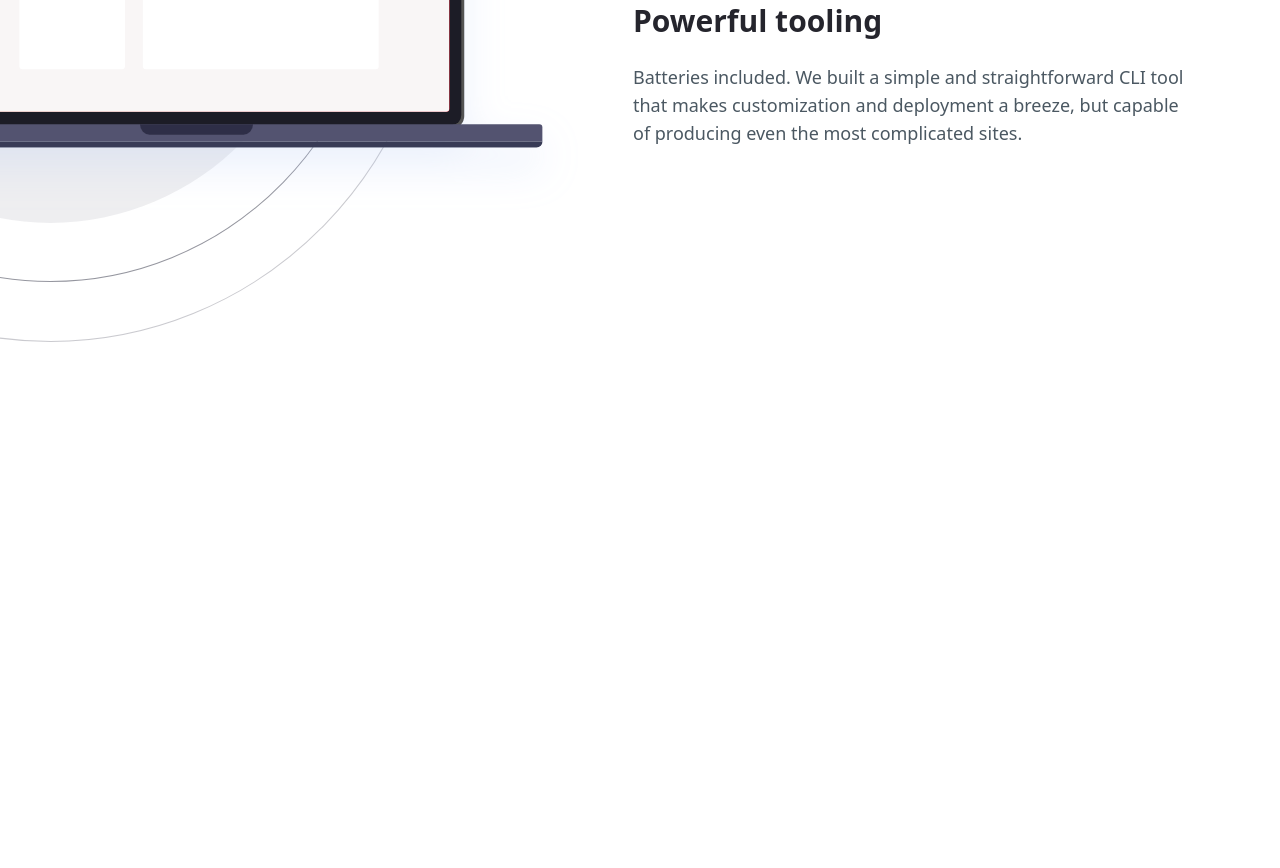
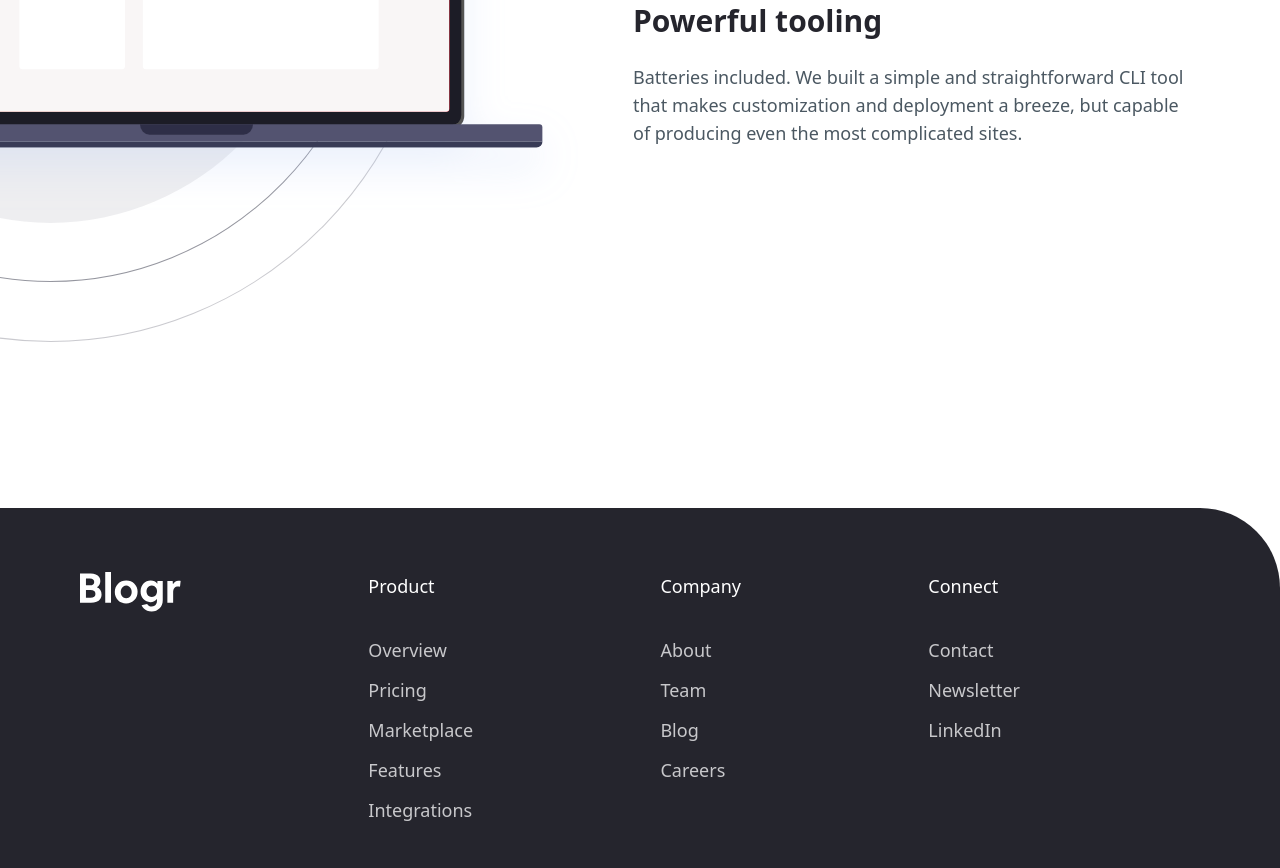
Before and after one commit to xeuxdev/blogr-landing-page, a website: page index.html in a window 1280 px wide. Shown: the part 2567-3435 px from the top of the page. Before the commit the page ends 3075 px from the top, so only its background shows below. Drawn offline with Linux system fonts and the light colour scheme.

Commit message:
finished footer section

```diff
--- a/index.html
+++ b/index.html
@@ -333,28 +333,53 @@
           </div>
         </div>
       </section>
+
+
+      <footer class="lg:h-[22.5rem] bg-footerBg rounded-tr-[5rem] py-16">
+        <div class="container">
+          <div class="flex justify-center items-center flex-col lg:items-start lg:justify-between lg:flex-row lg:pr-[11.25rem]">
+            <!-- logo -->
+            <div class="mb-20 lg:mb-0">
+              <img src="images/logo.svg" alt="logo">
+            </div>
+
+            <!-- links 1 -->
+            <div class="links1  text-center lg:text-left mb-14 lg:mb-0">
+              <p class="mb-9 text-text text-xl lg:text-lg">Product</p>
+              <div class="flex flex-col space-y-3">
+                <a href="#" class="text-footerText text-xl lg:text-lg">Overview</a>
+                <a href="#" class="text-footerText text-xl lg:text-lg">Pricing</a>
+                <a href="#" class="text-footerText text-xl lg:text-lg">Marketplace</a>
+                <a href="#" class="text-footerText text-xl lg:text-lg">Features</a>
+                <a href="#" class="text-footerText text-xl lg:text-lg">Integrations</a>
+              </div>
+            </div>
+
+            <!-- links 2 -->
+            <div class="links1  text-center lg:text-left mb-14 lg:mb-0">
+              <p class="mb-9 text-text text-xl lg:text-lg">Company</p>
+              <div class="flex flex-col space-y-3">
+                <a href="#" class="text-footerText text-xl lg:text-lg">About</a>
+                <a href="#" class="text-footerText text-xl lg:text-lg">Team</a>
+                <a href="#" class="text-footerText text-xl lg:text-lg">Blog</a>
+                <a href="#" class="text-footerText text-xl lg:text-lg">Careers</a>
+              </div>
+            </div>
+
+            <!-- links 1 -->
+            <div class="links1  text-center lg:text-left mb-14 lg:mb-0">
+              <p class="mb-9 text-text text-xl lg:text-lg">Connect</p>
+              <div class="flex flex-col space-y-3">
+                <a href="#" class="text-footerText text-xl lg:text-lg">Contact</a>
+                <a href="#" class="text-footerText text-xl lg:text-lg">Newsletter</a>
+                <a href="#" class="text-footerText text-xl lg:text-lg">LinkedIn</a>
+              </div>
+            </div>
+          </div>
+        </div>
+      </footer>
     </main>
     <!--
-  Product
-
-  Overview
-  Pricing
-  Marketplace
-  Features
-  Integrations
-
-  Company
-
-  About
-  Team
-  Blog
-  Careers
-
-  Connect
-
-  Contact
-  Newsletter
-  LinkedIn
 -->
     <!-- <footer>
   <div class="attribution">
```
Also changed, not shown: public/output.css.
